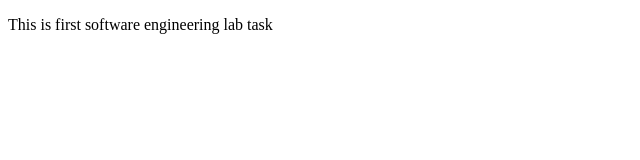
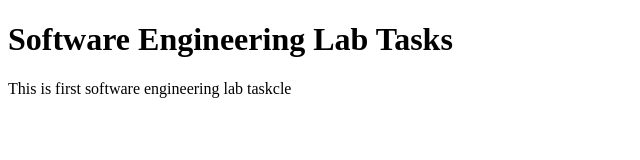
Before and after one commit to Hamxakhanpk10/SE-Lab-5th-Semester, a plain HTML site: page index.html in a window 1280 px wide. Shown: the whole page, without its empty margins (0-640 px from the left). Drawn offline with Linux system fonts and the light colour scheme.

Commit message:
:add sometext in file

```diff
--- a/index.html
+++ b/index.html
@@ -6,6 +6,8 @@
     <title>Document</title>
 </head>
 <body>
-    <p>This is first software engineering lab task</p>
+    <h1>Software Engineering Lab Tasks</h1>
+    <p>This is first software engineering lab taskcle</p>
+
 </body>
 </html>
```
